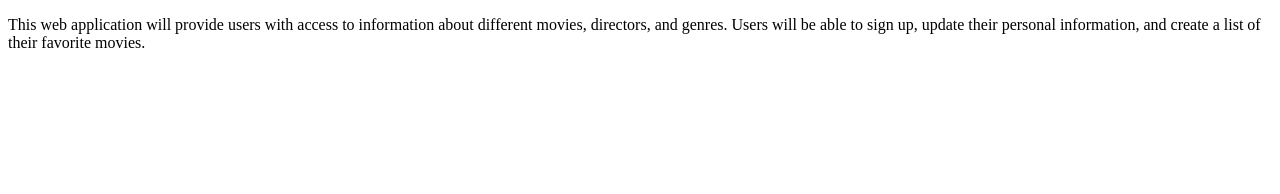
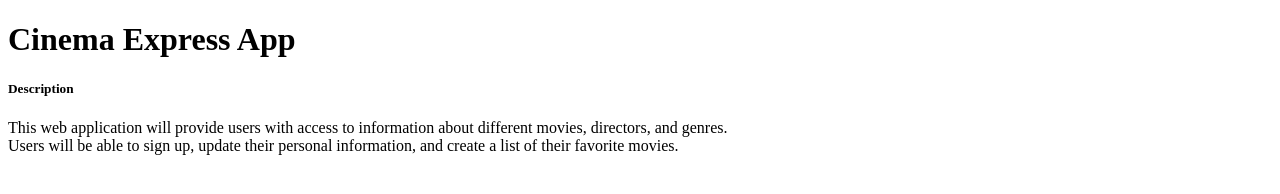
Before and after one commit to ccashley12/movie_api, a plain HTML site: page documentation.html in a window 1280 px wide. Drawn offline with Linux system fonts and the light colour scheme.

Commit message:
added more informational code and reformatted code

```diff
--- a/documentation.html
+++ b/documentation.html
@@ -3,10 +3,15 @@
 <head>
     <meta charset="UTF-8">
     <meta name="viewport" content="width=device-width, initial-scale=1.0">
-    <title>MyFlix App</title>
+    <title>Documentation</title>
 </head>
 <body>
-    <p>This web application will provide users with access to information about different movies, directors, and genres. Users will be able to sign up, update their personal information, and create a list of their favorite movies.</p>
-
+    <header>
+        <h1>Cinema Express App</h1>
+        <h5>Description</h5>
+        <p> This web application will provide users with access to information about different movies, directors, and genres. <br>
+            Users will be able to sign up, update their personal information, and create a list of their favorite movies.
+        </p>
+    </header>
 </body>
 </html>
```
